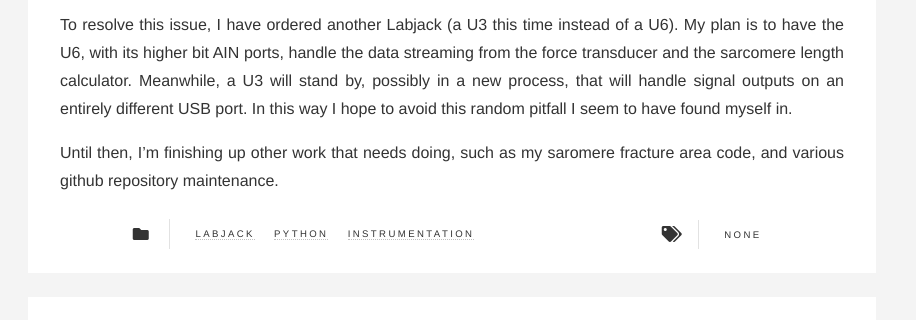
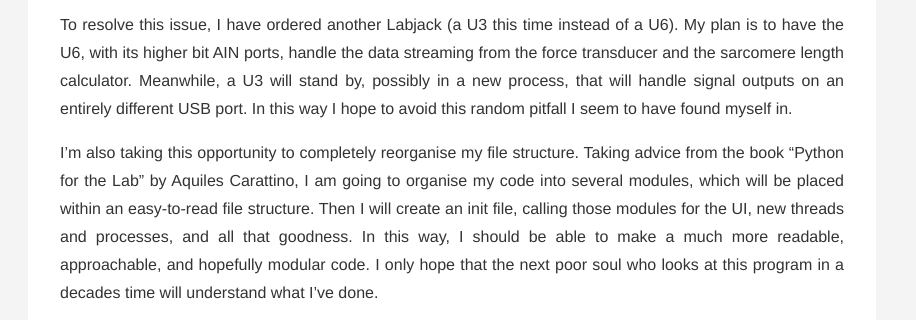
Before and after one commit to DrDJIng/DrDJIng.github.io, a plain HTML site: page blog/labjack2/index.html in a window 1280 px wide. Shown: the part 1120-1440 px from the top of the page, 364-1280 px from the left. Drawn offline with nearby package versions, Linux system fonts and the light colour scheme; some packages are replaced by stand-ins of ours; a web font is replaced by a local one.

Commit message:
Changed second labjack blog post.

```diff
--- a/blog/labjack2/index.html
+++ b/blog/labjack2/index.html
@@ -11,7 +11,7 @@
 This time, it brought me back with the realisation that because of USB limitations, I cannot multi-thread data from a streaming Labjack and simultaneously command/response a signal output with enough fine time control.">
 <meta itemprop="datePublished" content="2020-06-25T00:00:00&#43;00:00" />
 <meta itemprop="dateModified" content="2020-06-25T00:00:00&#43;00:00" />
-<meta itemprop="wordCount" content="233">
+<meta itemprop="wordCount" content="336">
 <meta itemprop="image" content="https://drdjing.github.io/images/2020/frontimg/LJ.png">
 
 
@@ -289,6 +289,7 @@ This time, it brought me back with the realisation that because of USB limitatio
     <p>This blog post was originally going to be about how great I am at making programs, and how my program was practically finished, etc. Unfortunately, however, real life has a way of bringing you back to reality, often in less than ideal ways.</p>
 <p>This time, it brought me back with the realisation that because of USB limitations, I cannot multi-thread data from a streaming Labjack and simultaneously command/response a signal output with enough fine time control. Due to the way USB queueing works, there&rsquo;s a minimum 400 ms delay between executions from another thread. This by itself wouldn&rsquo;t be too bad, but because of the fact that people wont push buttons precisely on a 400 ms timer, there&rsquo;s an unacceptable amount of randomness being introduced to my signal output.</p>
 <p>To resolve this issue, I have ordered another Labjack (a U3 this time instead of a U6). My plan is to have the U6, with its higher bit AIN ports, handle the data streaming from the force transducer and the sarcomere length calculator. Meanwhile, a U3 will stand by, possibly in a new process, that will handle signal outputs on an entirely different USB port. In this way I hope to avoid this random pitfall I seem to have found myself in.</p>
+<p>I&rsquo;m also taking this opportunity to completely reorganise my file structure. Taking advice from the book &ldquo;Python for the Lab&rdquo; by Aquiles Carattino, I am going to organise my code into several modules, which will be placed within an easy-to-read file structure. Then I will create an init file, calling those modules for the UI, new threads and processes, and all that goodness. In this way, I should be able to make a much more readable, approachable, and hopefully modular code. I only hope that the next poor soul who looks at this program in a decades time will understand what I&rsquo;ve done.</p>
 <p>Until then, I&rsquo;m finishing up other work that needs doing, such as my saromere fracture area code, and various github repository maintenance.</p>
 
   </div>
```
